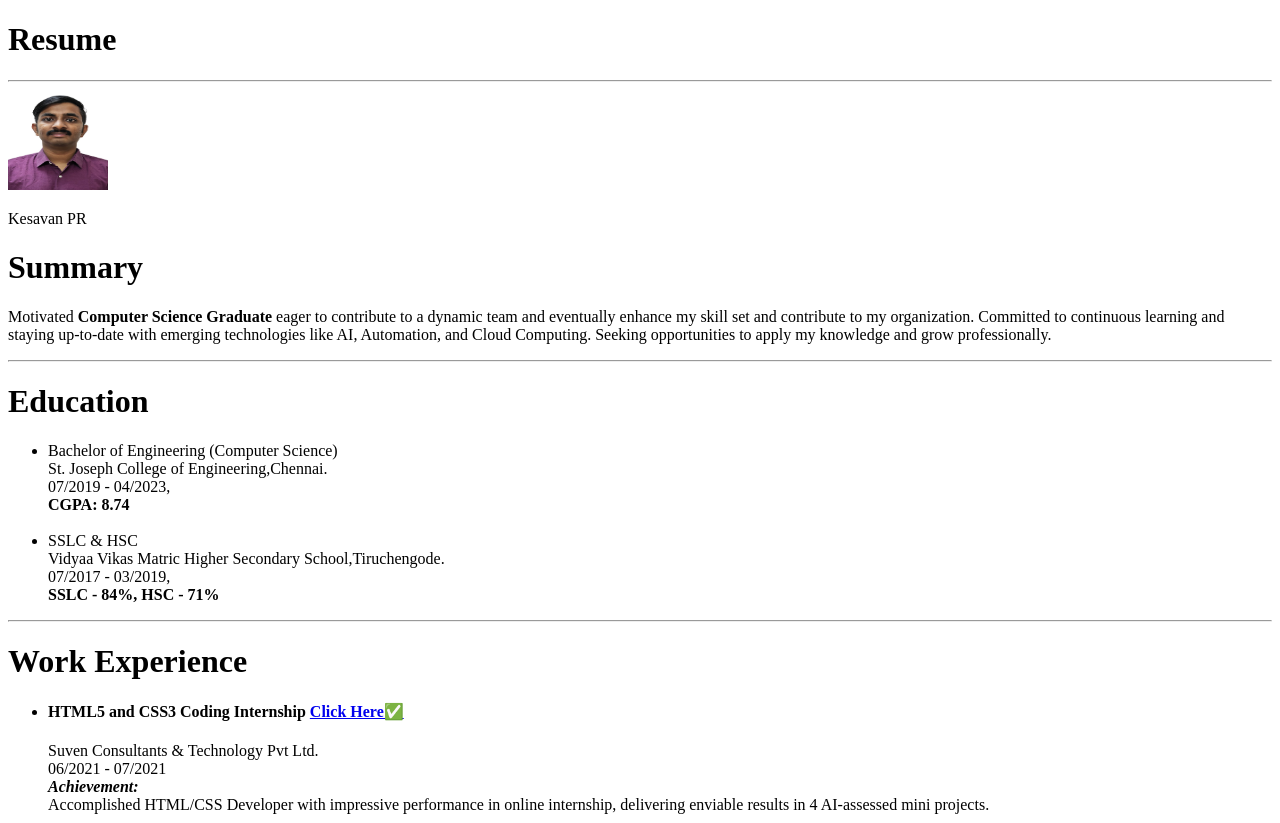
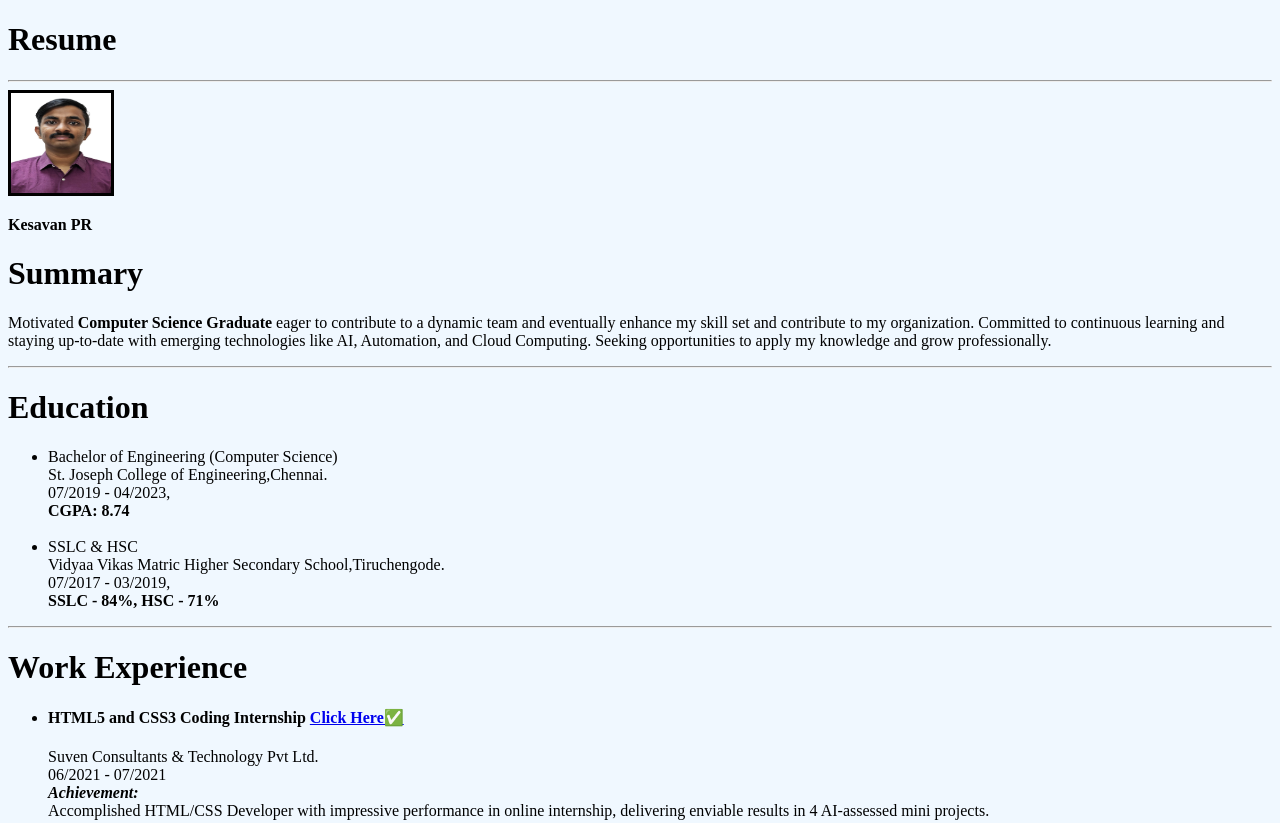
Before and after one commit to Kesavan12/html-My-Resume, a plain HTML site: page index.html in a window 1280 px wide. Shown: the top 823 px of the page. Drawn offline with Linux system fonts and the light colour scheme.

Commit message:
CSS Modification
Lil CSS Added

```diff
--- a/index.html
+++ b/index.html
@@ -5,14 +5,18 @@
     <meta charset="UTF-8">
     <meta name="viewport" content="width=device-width, initial-scale=1.0">
     <title>My Resume</title>
+    <style>
+        body{background-color: aliceblue;}
+        .passportsizephoto{border: 3px solid black;}
+    </style>
 </head>
 
 <body>
 
     <h1>Resume</h1>
     <hr/>
-    <img src="./assets/images/Passport Size Photo.jpg" alt="My Passport Size Photo" width='100'; height='100';>
-    <p>Kesavan PR</p>
+    <img class="passportsizephoto" src="./assets/images/Passport Size Photo.jpg" alt="My Passport Size Photo" width='100'; height='100';>
+    <p><b>Kesavan PR</b></p>
 
     <h1>Summary</h1>
     <p>Motivated <b>Computer Science Graduate </b>eager to
```
Also changed, not shown: public/about.html (+3 -0 lines), public/contact.html (+3 -0 lines).
